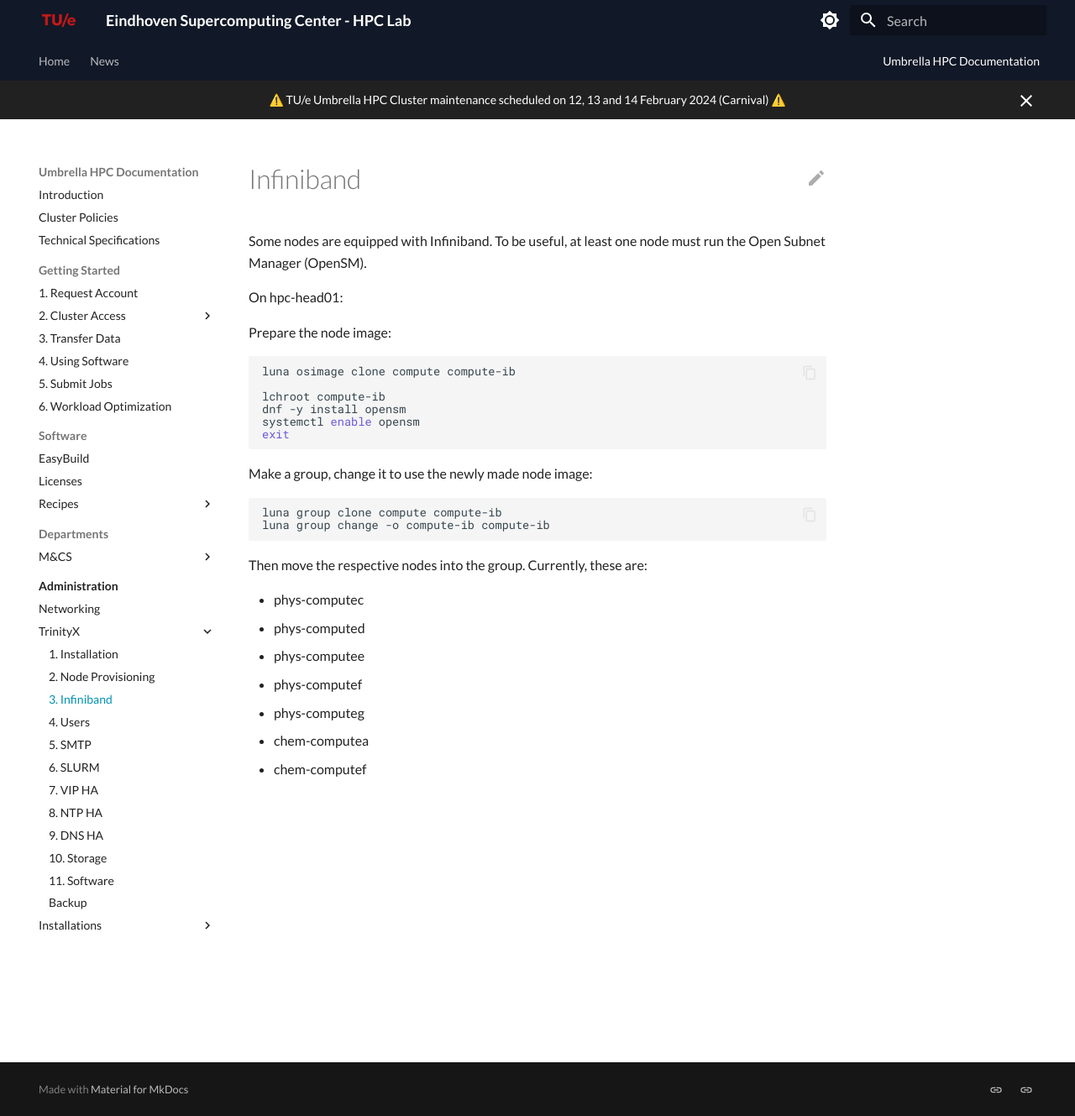
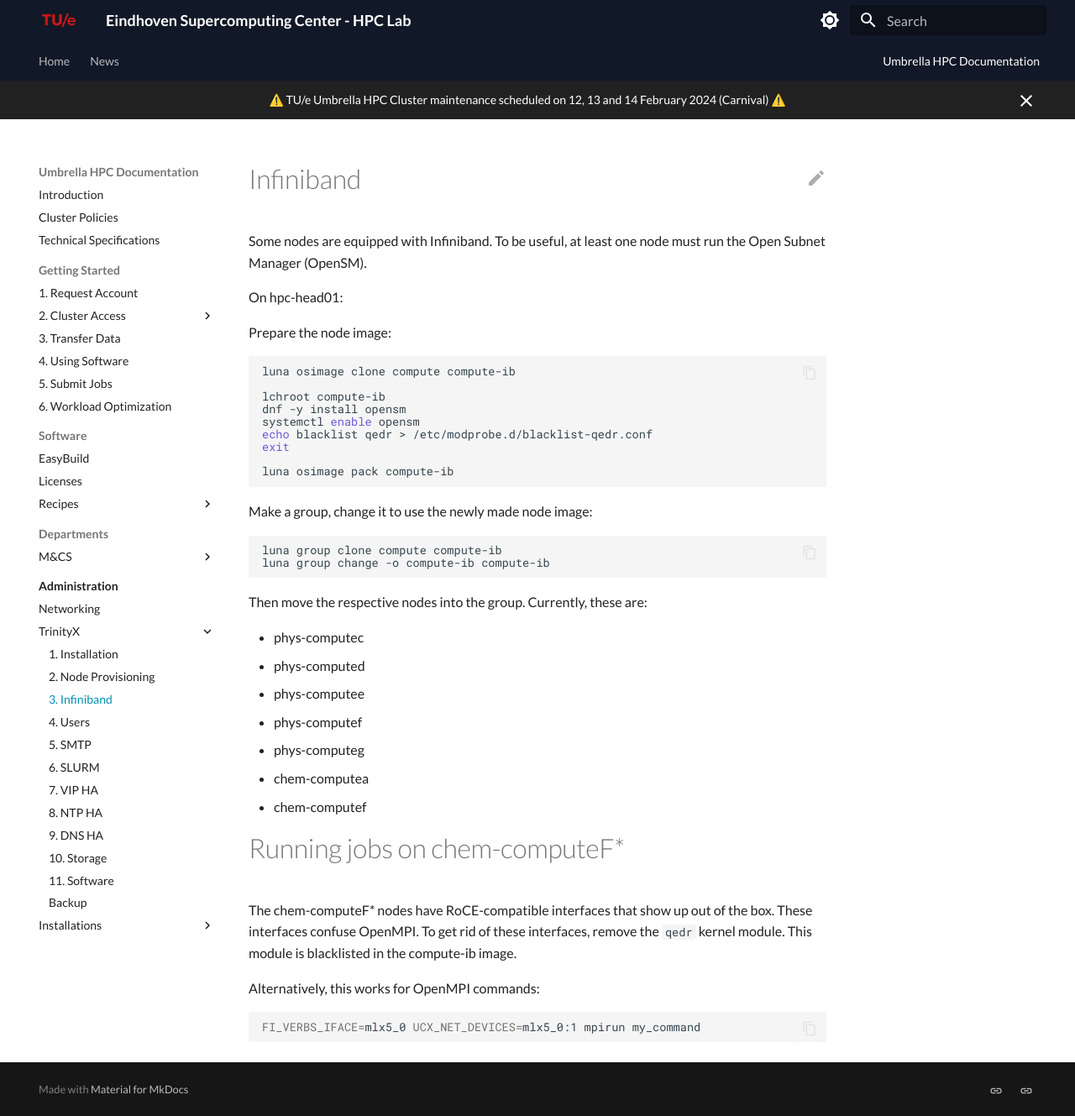
Before and after one commit to gferhpc/supercomputing.tue.nl, an MkDocs documentation site: the page built from pages/documentation/administration/trinityx/infiniband.md, in a window 1280 px wide and 1329 px high. Shown: the whole window at 84% size. Built offline with MkDocs 1.6.1 and Material for MkDocs 9.7.7, drawn with Linux system fonts in a browser that asks for light colours.

Commit message:
trix: updated infiniband

````diff
--- a/pages/documentation/administration/trinityx/infiniband.md
+++ b/pages/documentation/administration/trinityx/infiniband.md
@@ -12,7 +12,10 @@
 lchroot compute-ib
 dnf -y install opensm
 systemctl enable opensm
+echo blacklist qedr > /etc/modprobe.d/blacklist-qedr.conf
 exit
+
+luna osimage pack compute-ib
 ```
 
 Make a group, change it to use the newly made node image:
@@ -31,3 +34,13 @@
 * phys-computeg
 * chem-computea
 * chem-computef
+
+# Running jobs on chem-computeF\*
+
+The chem-computeF\* nodes have RoCE-compatible interfaces that show up out of the box.  These interfaces confuse OpenMPI.  To get rid of these interfaces, remove the `qedr` kernel module.  This module is blacklisted in the compute-ib image.
+
+Alternatively, this works for OpenMPI commands:
+
+```shell
+FI_VERBS_IFACE=mlx5_0 UCX_NET_DEVICES=mlx5_0:1 mpirun my_command
+```
````
